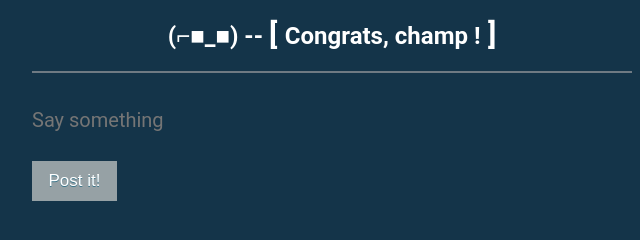
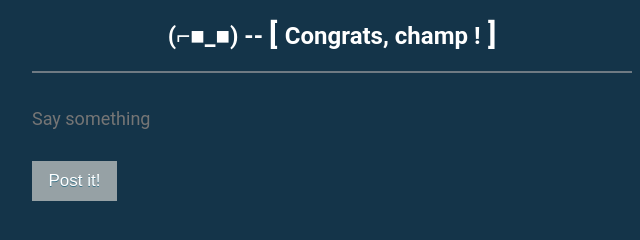
Before and after one commit to nugetchar/leaveamessage, a plain HTML site: page index.html in a window 1280 px wide. Shown: the full height of the page, 308-948 px from the left. Drawn offline with Linux system fonts and the light colour scheme.

Commit message:
changed font-size

```diff
--- a/style.css
+++ b/style.css
@@ -60,12 +60,12 @@ h1.main_title {
     overflow: hidden;
     white-space: nowrap;
     text-overflow: ellipsis;
+    font-size: 18px;
 }
 
 .message_textarea,
-.message_textarea::placeholder,
 .hiddenDiv {
-    font-size: 20px;
+    font-size: 16px;
     font-family: 'Roboto', sans-serif;
 }
 
```
